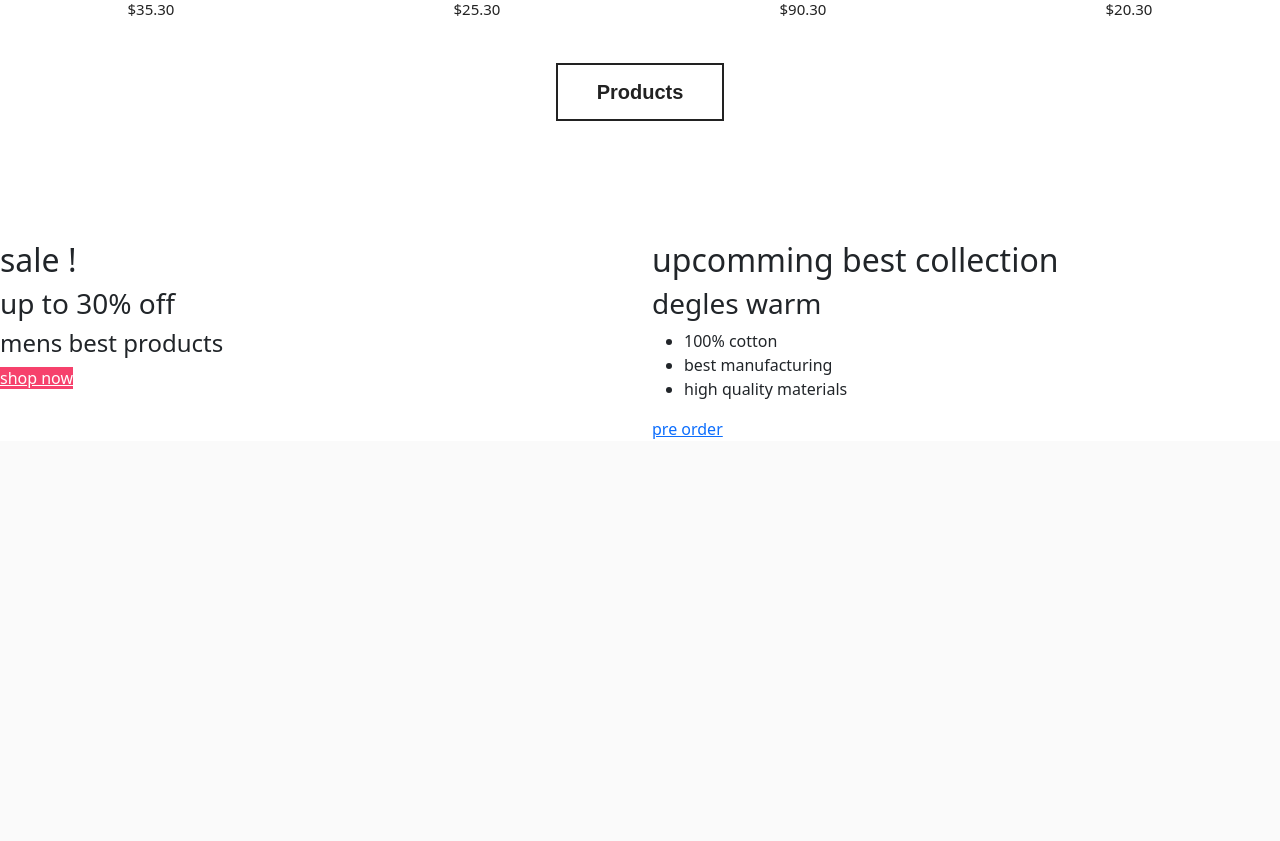
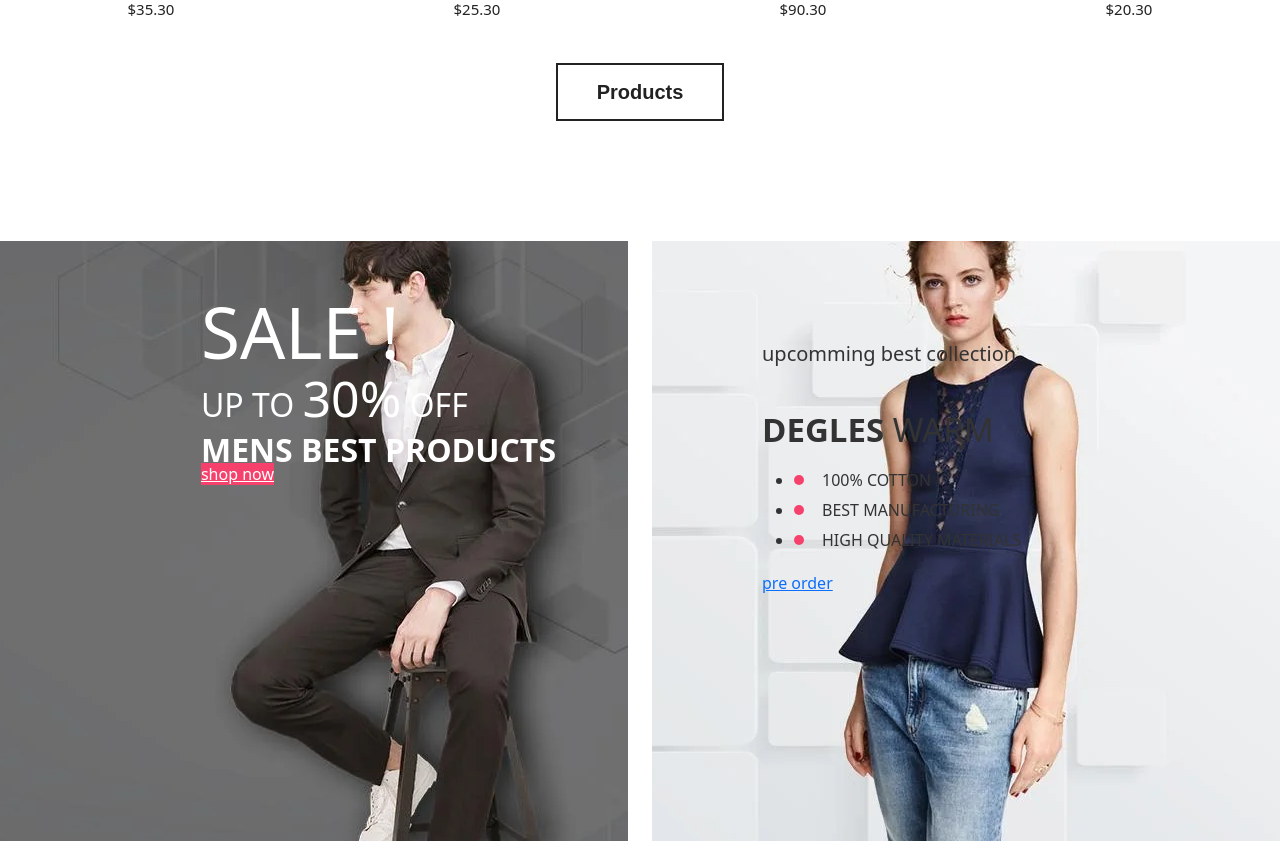
Before and after one commit to NeemaMwende/E-sokoo, a Django app: page /product-details.html in a window 1280 px wide. Shown: the part 3150-3991 px from the top of the page. Before the commit the page ends 3589 px from the top, so only its background shows below. Run offline with Django 3.2, Linux system fonts and the light colour scheme; some libraries are stand-ins or nearby versions; some web fonts are replaced.

Commit message:
adding products

```diff
--- a/sokoapp/templates/navbar.html
+++ b/sokoapp/templates/navbar.html
@@ -22,8 +22,8 @@
       </li>
     </ul>
   </div>
-    <div class="col-3" >
-       <a href="index.html"><i class="flaticon-user"></i></a>
-        <a href=""><i class="flaticon-shopping-cart-1"></i></a>
+    <div class="col-1" >
+
+        <a href=""><i class="fa-solid fa-cart-arrow-down fa-2x"></i></a>
     </div>
 </nav>
--- a/static/css/style.css
+++ b/static/css/style.css
@@ -611,3 +611,153 @@
          position: relative;
          margin-top: 10px;
      }
+     /*---Banner-Area ---*/
+
+     .single-promo-banner.promo-banner-1 {
+         background: rgba(0, 0, 0, 0) url("../images/P1.jpg") no-repeat scroll right center / cover;
+     }
+
+     .single-promo-banner.promo-banner-2 {
+         background: rgba(0, 0, 0, 0) url("../images/P2.jpg") no-repeat scroll right center / cover;
+     }
+
+     .single-promo-banner.promo-banner-1,
+     .single-promo-banner.promo-banner-2 {
+         min-height: 600px;
+     }
+
+     .promo-banner-1 .promo-banner-brief {
+         padding-left: 32%;
+         padding-top: 10%;
+     }
+
+     .count-down .timer {
+         float: left;
+         padding: 75px 0 0 45px;
+     }
+
+     .promo-banner-1 .promo-banner-brief h2,
+     .promo-banner-1 .promo-banner-brief h3,
+     .promo-banner-1 .promo-banner-brief h4 {
+         color: #fff;
+         text-transform: uppercase;
+     }
+
+     .promo-banner-1 .promo-banner-brief h2 {
+         font-size: 71px;
+         font-weight: 400;
+         line-height: 56px;
+         margin-bottom: 20px;
+     }
+
+     .promo-banner-1 .promo-banner-brief h3,
+     .promo-banner-1 .promo-banner-brief h4 {
+         font-size: 32px;
+     }
+
+     .promo-banner-1 .promo-banner-brief h3 {
+         font-weight: 300;
+         line-height: 36px;
+         margin: 0;
+     }
+
+     .promo-banner-1 .promo-banner-brief span {
+         font-size: 50px;
+     }
+
+     .promo-banner-1 .promo-banner-brief h4 {
+         font-weight: 700;
+         line-height: 24px;
+         margin: 15px 0 0;
+     }
+
+     .promo-banner-1 .shop-now {
+         margin-top: 40px;
+     }
+
+     .cdown {
+         background: #323232 none repeat scroll 0 0;
+         color: #fff;
+         display: block;
+         font-size: 24px;
+         font-weight: 700;
+         height: 105px;
+         line-height: 36px;
+         margin-bottom: 10px;
+         padding-top: 17px;
+         text-align: center;
+         text-transform: uppercase;
+         width: 105px;
+     }
+
+     .cdown:last-child {
+         margin-bottom: 0;
+     }
+
+     .cdown span {}
+
+     .cdown p {
+         margin: 8px 0 0;
+     }
+
+     .style-2 .cdown {
+         font-size: 20px;
+         height: 70px;
+         line-height: 12px;
+         width: 70px;
+     }
+
+     .upcomming-brief {
+         float: left;
+         padding: 95px 0 0 65px;
+     }
+
+     .upcomming-brief h2,
+     .upcomming-brief h3 {
+         color: #333333;
+         line-height: 36px;
+     }
+
+     .upcomming-brief h2 {
+         font-size: 20px;
+         font-weight: 400;
+         margin-bottom: 40px;
+     }
+
+     .upcomming-brief h3 {
+         font-size: 33px;
+         font-weight: 300;
+         margin-bottom: 17px;
+         text-transform: uppercase;
+     }
+
+     .upcomming-brief span {
+         font-weight: 700;
+     }
+
+     .upcomming-brief li {
+         color: #333;
+         font-size: 16px;
+         font-weight: 400;
+         line-height: 30px;
+         padding-left: 28px;
+         position: relative;
+         text-transform: uppercase;
+     }
+
+     .upcomming-brief li::before {
+         background: #f6416c none repeat scroll 0 0;
+         border-radius: 100%;
+         content: "";
+         height: 10px;
+         left: 0;
+         position: absolute;
+         top: 50%;
+         transform: translateY(-50%);
+         width: 10px;
+     }
+
+     .upcomming-brief .shop-now {
+         font-size: 16px;
+         margin-top: 55px;
+     }
```
Also changed, not shown: static/images/P1.jpg (added), static/images/P2.jpg (added).
